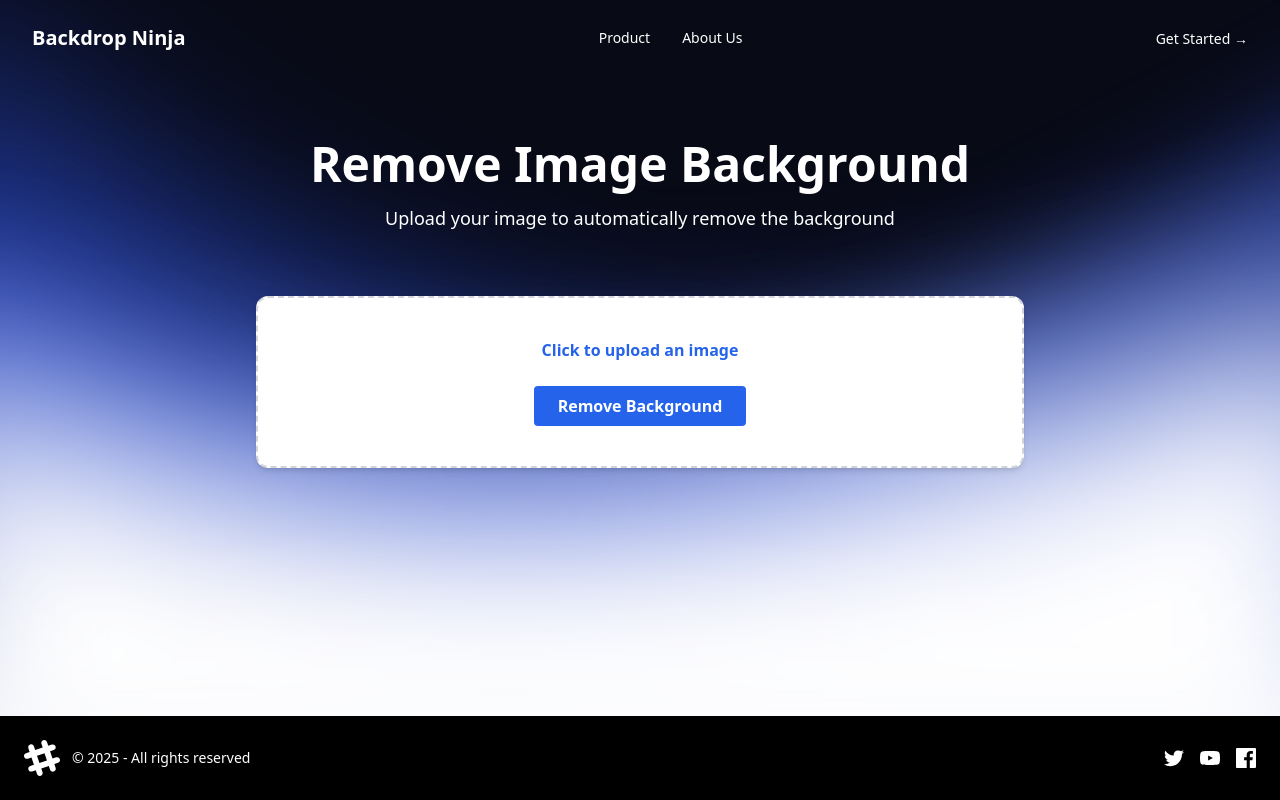
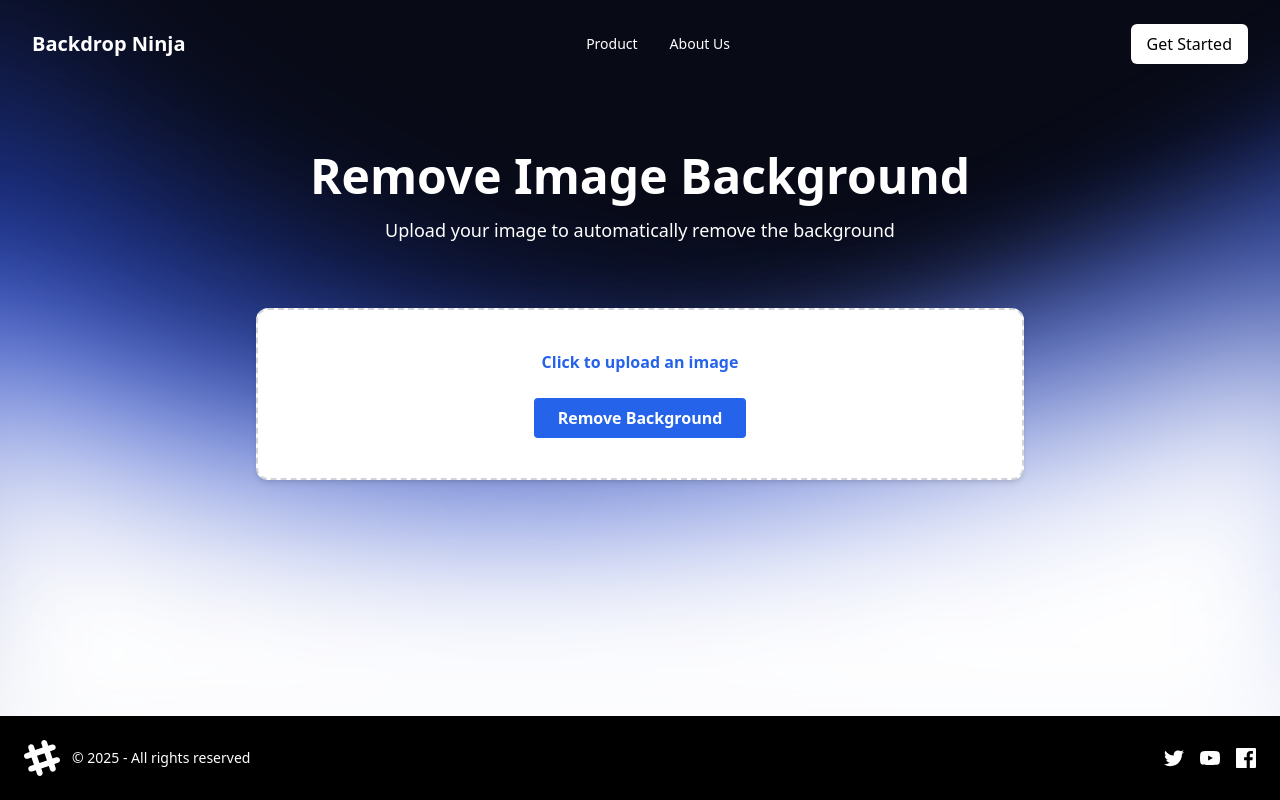
Before and after one commit to stha-prasun/Backdrop-Ninja, a plain HTML site: page product.html in a window 1280 px wide. Drawn offline with nearby package versions, Linux system fonts and the light colour scheme.

Commit message:
Navbar Changes

```diff
--- a/product.html
+++ b/product.html
@@ -56,13 +56,14 @@
           <a href="#" class="text-white hover:text-indigo-500">About Us</a>
         </div>
 
-        <!-- Login link -->
+        <!-- Navbar Link -->
         <div class="hidden md:block">
-          <a
-            href="./product.html"
-            class="text-sm font-medium text-white hover:text-indigo-500"
-          >
-            Get Started →
+          <a href="./product.html">
+            <button
+              class="px-4 py-2 bg-white text-black rounded-md hover:text-white hover:bg-blue-700 transition"
+            >
+              Get Started
+            </button>
           </a>
         </div>
 
@@ -93,9 +94,6 @@
           >Product</a
         >
         <a href="#" class="block text-white hover:text-indigo-500">About Us</a>
-        <a href="./product.html" class="block text-white hover:text-indigo-500"
-          >Get Started →</a
-        >
       </div>
 
       <script>
```
Also changed, not shown: index.html (+8 -6 lines).
